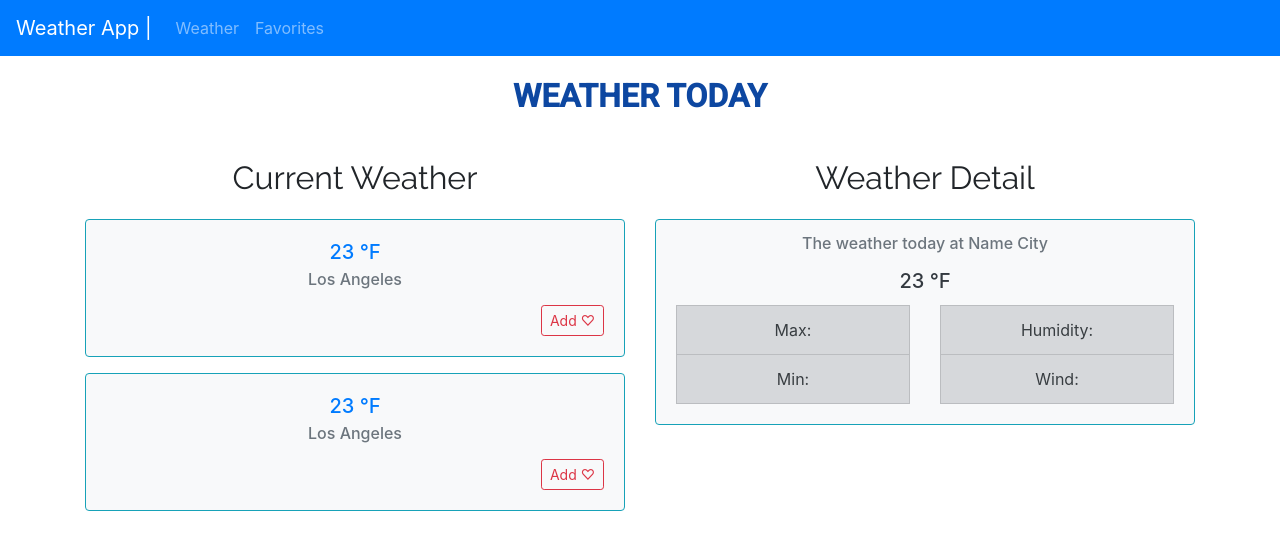
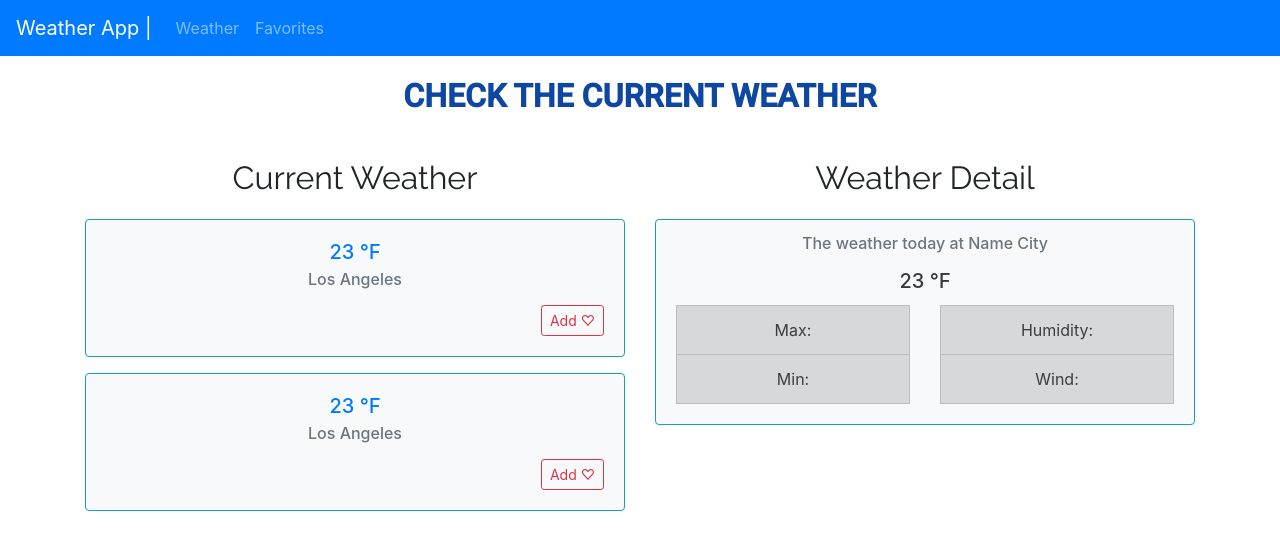
Before and after one commit to jorchsg/weather, a React (Create React App) app: page / in a window 1280 px wide. Shown: the top 550 px of the page. Built offline with nearby package versions, Linux system fonts and the light colour scheme.

Commit message:
Header props title

```diff
--- a/src/library/common/components/header/Header.jsx
+++ b/src/library/common/components/header/Header.jsx
@@ -1,15 +1,20 @@
 import React from 'react';
+import PropTypes from 'prop-types';
 import './header.scss';
 
-const Header = () => {
+const Header = ({ title }) => {
 
     return (
         <>
             <div className="container">
-                <h1 className="title">Weather Today</h1>
+                <h1 className="title">{title}</h1>
             </div>
         </>
     )
 }
 
+Header.propTypes = {
+    title: PropTypes.string.isRequired
+}
+
 export default Header;
--- a/src/modules/favorites/Favorites.jsx
+++ b/src/modules/favorites/Favorites.jsx
@@ -7,7 +7,9 @@ const Favorites = () => {
     return (
         <>
             <Menu />
-            <Header />
+            <Header
+                title='Your Favorites'
+            />
             <div className="container">
                 <h1>Mi Favorites</h1>
             </div>
--- a/src/modules/weather/Weather.jsx
+++ b/src/modules/weather/Weather.jsx
@@ -11,7 +11,9 @@ const Weather = () => {
         <Fragment>
             <Menu />
             <div className="container">
-                <Header />
+                <Header
+                    title="Check The Current Weather"
+                />
                 <div className="row">
                     <WeatherList
 
```
